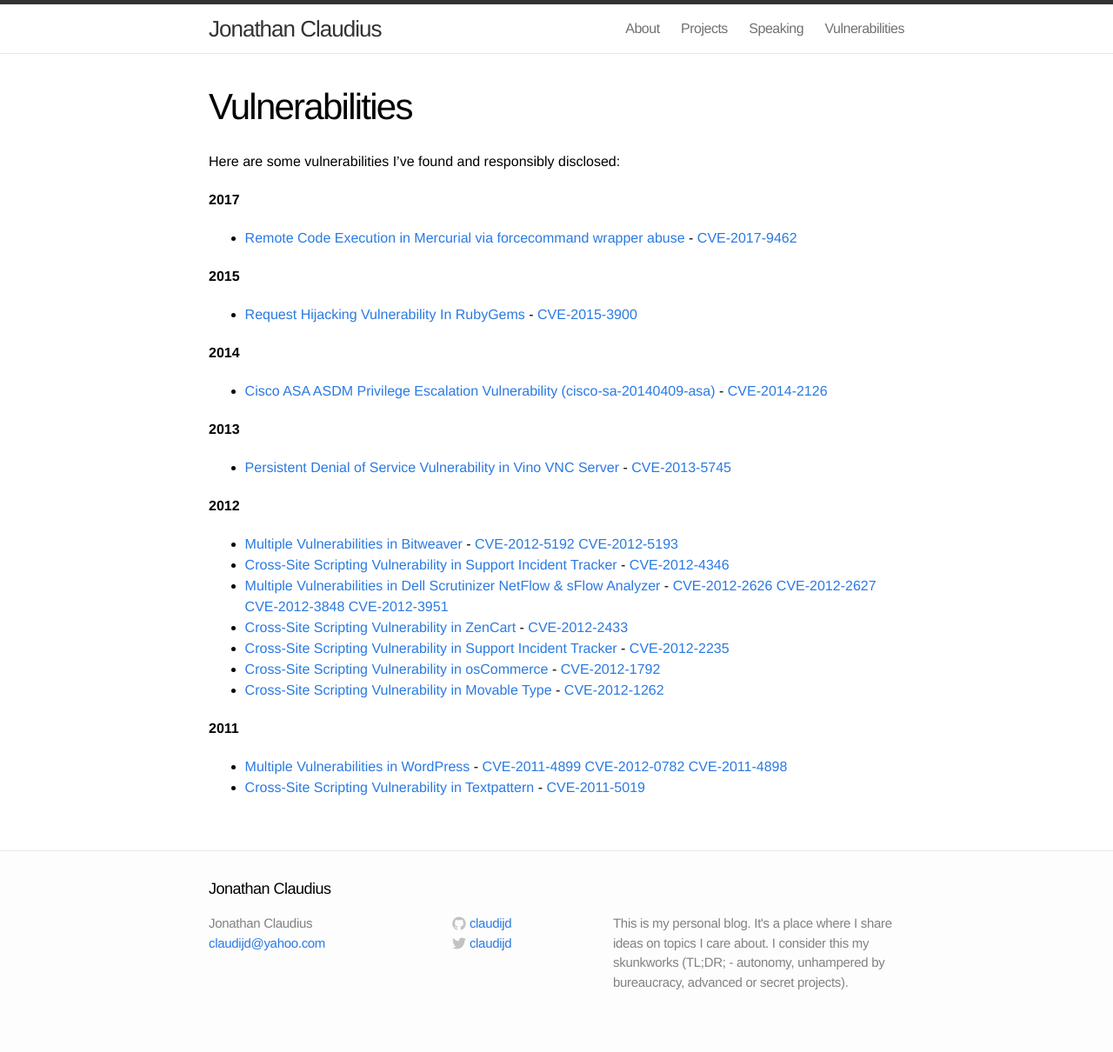
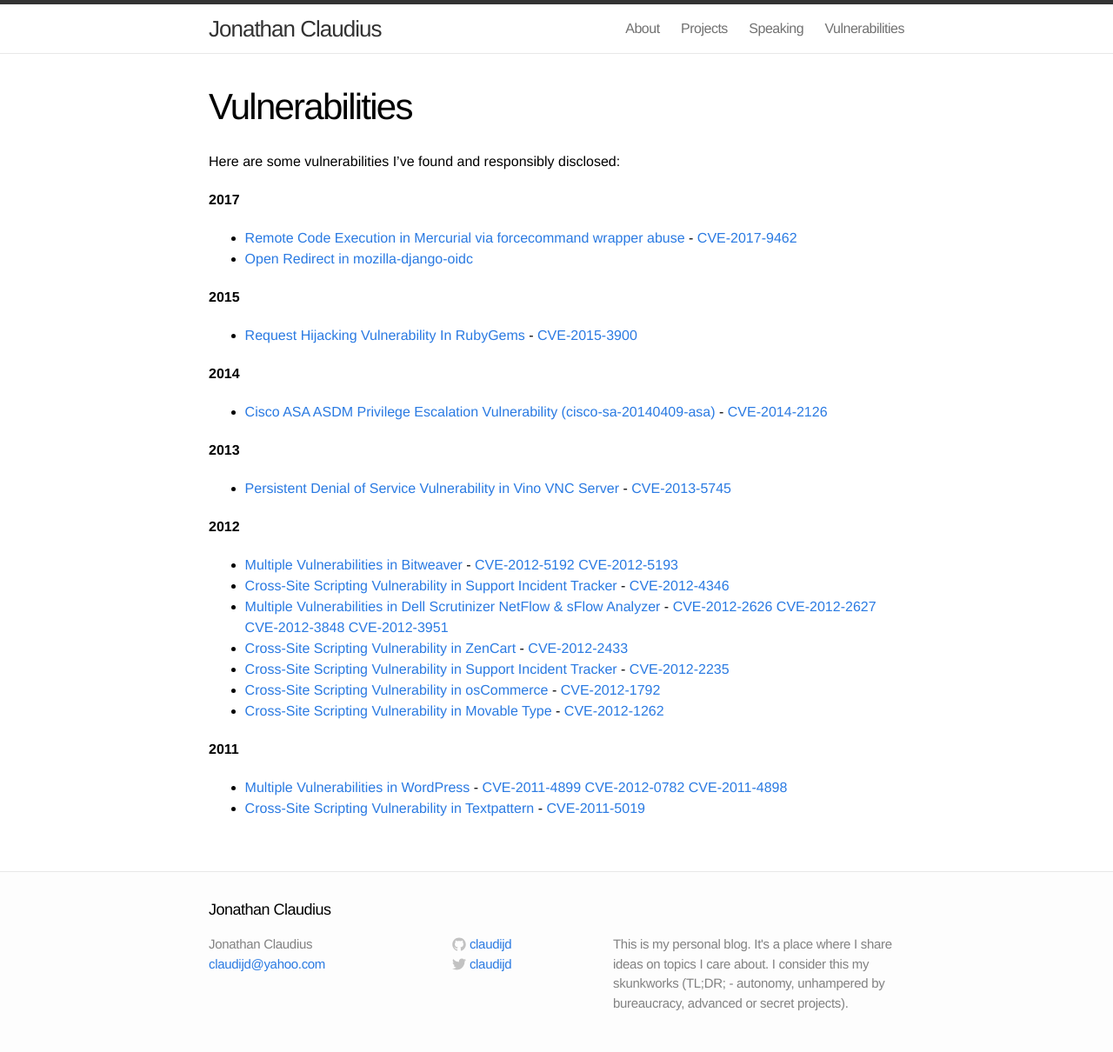
Before and after one commit to claudijd/claudijd.github.io, a Jekyll site: the page built from vulnerabilities.md, in a window 1280 px wide. Shown: the whole page at 87% size. Built offline with Jekyll 4.4.1, drawn with Linux system fonts in a browser that asks for light colours; before the commit the page ends 1186 px from its top, so only the background shows below that.

Commit message:
Add oidc vuln

```diff
--- a/vulnerabilities.md
+++ b/vulnerabilities.md
@@ -9,6 +9,7 @@
 **2017**
 
 - [Remote Code Execution in Mercurial via forcecommand wrapper abuse](https://hackerone.com/reports/222020) - [CVE-2017-9462](https://nvd.nist.gov/vuln/detail/CVE-2017-9462)
+- [Open Redirect in mozilla-django-oidc](https://github.com/mozilla/mozilla-django-oidc/blob/master/HISTORY.rst#031-2017-06-15)
 
 **2015**
 
```
